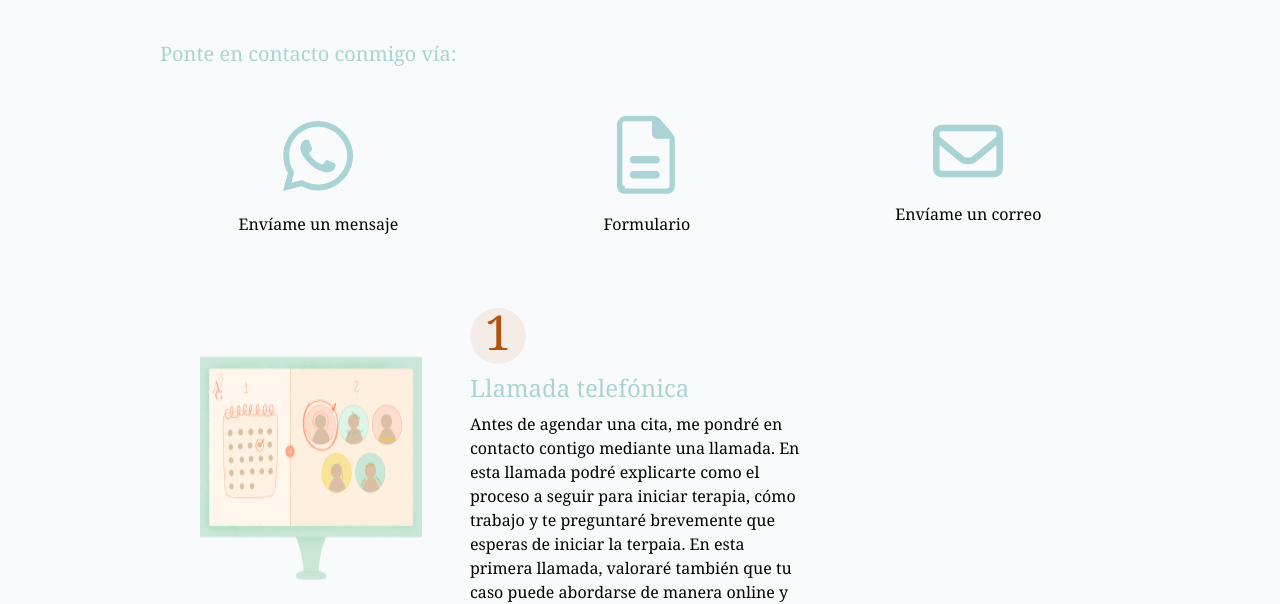
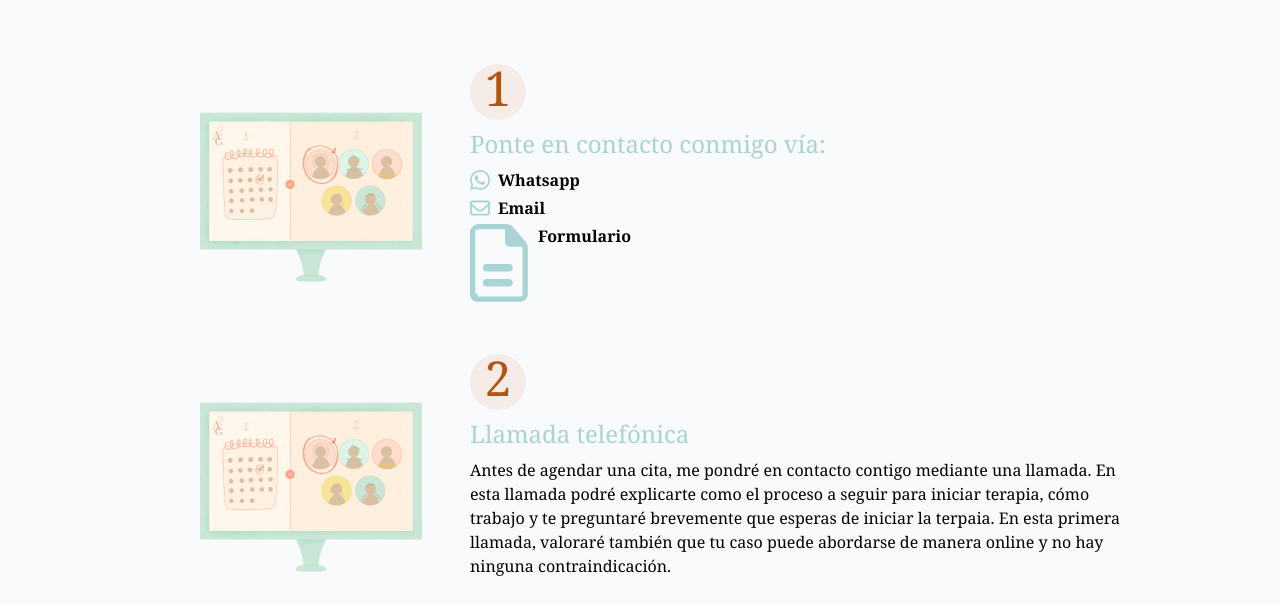
Before and after one commit to JuanLu90/psychologist_Cristina_Nunez, an Astro site in the folder client/: page /como-empezar in a window 1280 px wide. Shown: the part 205-809 px from the top of the page. Built offline with nearby package versions, Linux system fonts and the light colour scheme; Astro itself is replaced by a stand-in of ours.

Commit message:
como empezar page info added

```diff
--- a/client/src/icons/form.astro
+++ b/client/src/icons/form.astro
@@ -1,4 +1,12 @@
-<svg xmlns="http://www.w3.org/2000/svg" viewBox="0 0 384 512" width="60"
+---
+const { width } = Astro.props;
+---
+
+<svg
+  width={width}
+  xmlns="http://www.w3.org/2000/svg"
+  viewBox="0 0 384 512"
+  width="60"
   ><!--!Font Awesome Free 6.5.2 by @fontawesome - https://fontawesome.com License - https://fontawesome.com/license/free Copyright 2024 Fonticons, Inc.-->
   <path
     class="fill-current text-blueMedium hover:text-brownMedium"
--- a/client/src/icons/mail2.astro
+++ b/client/src/icons/mail2.astro
@@ -5,7 +5,7 @@ const { width } = Astro.props;
 <svg width={width} xmlns="http://www.w3.org/2000/svg" viewBox="0 0 512 512"
   ><!--!Font Awesome Free 6.5.2 by @fontawesome - https://fontawesome.com License - https://fontawesome.com/license/free Copyright 2024 Fonticons, Inc.-->
   <path
-    class="fill-current text-blueMedium hover:text-pink-500"
+    class="fill-current text-blueMedium"
     d="M64 112c-8.8 0-16 7.2-16 16v22.1L220.5 291.7c20.7 17 50.4 17 71.1 0L464 150.1V128c0-8.8-7.2-16-16-16H64zM48 212.2V384c0 8.8 7.2 16 16 16H448c8.8 0 16-7.2 16-16V212.2L322 328.8c-38.4 31.5-93.7 31.5-132 0L48 212.2zM0 128C0 92.7 28.7 64 64 64H448c35.3 0 64 28.7 64 64V384c0 35.3-28.7 64-64 64H64c-35.3 0-64-28.7-64-64V128z"
   ></path></svg
 >
--- a/client/src/icons/whatsapp2.astro
+++ b/client/src/icons/whatsapp2.astro
@@ -5,7 +5,7 @@ const { width } = Astro.props;
 <svg width={width} xmlns="http://www.w3.org/2000/svg" viewBox="0 0 448 512"
   ><!--!Font Awesome Free 6.5.2 by @fontawesome - https://fontawesome.com License - https://fontawesome.com/license/free Copyright 2024 Fonticons, Inc.-->
   <path
-    class="fill-current text-blueMedium hover:text-brownMedium"
+    class="fill-current text-blueMedium"
     d="M380.9 97.1C339 55.1 283.2 32 223.9 32c-122.4 0-222 99.6-222 222 0 39.1 10.2 77.3 29.6 111L0 480l117.7-30.9c32.4 17.7 68.9 27 106.1 27h.1c122.3 0 224.1-99.6 224.1-222 0-59.3-25.2-115-67.1-157zm-157 341.6c-33.2 0-65.7-8.9-94-25.7l-6.7-4-69.8 18.3L72 359.2l-4.4-7c-18.5-29.4-28.2-63.3-28.2-98.2 0-101.7 82.8-184.5 184.6-184.5 49.3 0 95.6 19.2 130.4 54.1 34.8 34.9 56.2 81.2 56.1 130.5 0 101.8-84.9 184.6-186.6 184.6zm101.2-138.2c-5.5-2.8-32.8-16.2-37.9-18-5.1-1.9-8.8-2.8-12.5 2.8-3.7 5.6-14.3 18-17.6 21.8-3.2 3.7-6.5 4.2-12 1.4-32.6-16.3-54-29.1-75.5-66-5.7-9.8 5.7-9.1 16.3-30.3 1.8-3.7 .9-6.9-.5-9.7-1.4-2.8-12.5-30.1-17.1-41.2-4.5-10.8-9.1-9.3-12.5-9.5-3.2-.2-6.9-.2-10.6-.2-3.7 0-9.7 1.4-14.8 6.9-5.1 5.6-19.4 19-19.4 46.3 0 27.3 19.9 53.7 22.6 57.4 2.8 3.7 39.1 59.7 94.8 83.8 35.2 15.2 49 16.5 66.6 13.9 10.7-1.6 32.8-13.4 37.4-26.4 4.6-13 4.6-24.1 3.2-26.4-1.3-2.5-5-3.9-10.5-6.6z"
   ></path></svg
 >
--- a/client/src/pages/como-empezar.astro
+++ b/client/src/pages/como-empezar.astro
@@ -6,42 +6,11 @@ import Layout from "../layouts/Layout.astro";
 ---
 
 <Layout title="¿Como puedo empezar?">
-  <h2 class="text-6xl text-center p-12 font-dancing text-blueMedium">
+  <h2 class="text-6xl text-center md:p-12 pt-12 font-dancing text-blueMedium">
     ¿Cómo puedo empezar?
   </h2>
-
-  <div class="md:w-3/4 w-full m-auto">
-    <span class="text-blueMedium text-xl">Ponte en contacto conmigo vía: </span>
-  </div>
-  <div
-    class="flex justify-center flex-col md:flex-row md:justify-around md:w-3/4 w-full my-12 mx-auto md:p-0 text-center [&>div]:flex [&>div]:flex-col [&>div>a]:mx-auto [&>div>a]:mb-4 gap-12 p-6"
-  >
-    <div>
-      <a
-        href="https://wa.me/680260412"
-        class="font-bold flex"
-        target="_blank"
-        rel="noopener noreferrer"
-      >
-        <Whatsapp2 width="70" />
-      </a>
-      <span>Envíame un mensaje</span>
-    </div>
-    <div>
-      <a href="/contacto" class="font-bold flex">
-        <Form />
-      </a>
-      <span>Formulario</span>
-    </div>
-    <div>
-      <a href="mailto:nparracristina@gmail.com" class="font-bold flex">
-        <Mail2 width="70" />
-      </a>
-      <span>Envíame un correo</span>
-    </div>
-  </div>
   <div class="md:w-4/5 w-full m-auto p-6">
-    <div class="flex mb-6 flex-col md:flex-row md:mr-80 ml-0">
+    <div class="flex mb-6 flex-col md:flex-row">
       <div class="flex justify-center p-12 flex-shrink-0 text-center">
         <img src="/img/como-empezar-1.png" alt="" width="222" height="170" />
       </div>
@@ -52,6 +21,51 @@ import Layout from "../layouts/Layout.astro";
           class="w-14 h-14 bg-brownLight text-brownMedium rounded-full flex justify-center text-5xl"
         >
           1
+        </span>
+        <h2 class="text-blueMedium text-2xl my-2">
+          Ponte en contacto conmigo vía:
+        </h2>
+        <ul class="max-w-md space-y-1 list-disc list-inside">
+          <li class="flex">
+            <Whatsapp2 width="20" />
+            <a
+              href="https://wa.me/680260412"
+              class="ml-2 font-bold hover:text-blueMedium"
+              target="_blank"
+              rel="noopener noreferrer"
+            >
+              Whatsapp
+            </a>
+          </li>
+          <li class="flex">
+            <Mail2 width="20" />
+            <a
+              href="mailto:nparracristina@gmail.com"
+              class="ml-2 font-bold hover:text-blueMedium"
+            >
+              Email
+            </a>
+          </li>
+          <li class="flex">
+            <Form width="20" />
+            <a href="/contacto" class="ml-2 font-bold hover:text-blueMedium">
+              Formulario
+            </a>
+          </li>
+        </ul>
+      </div>
+    </div>
+    <div class="flex mb-6 flex-col md:flex-row">
+      <div class="flex justify-center p-12 flex-shrink-0 text-center">
+        <img src="/img/como-empezar-1.png" alt="" width="222" height="170" />
+      </div>
+      <div
+        class="flex flex-col items-center text-center md:items-start md:text-left"
+      >
+        <span
+          class="w-14 h-14 bg-brownLight text-brownMedium rounded-full flex justify-center text-5xl"
+        >
+          2
         </span>
         <h2 class="text-blueMedium text-2xl my-2">Llamada telefónica</h2>
         <p>
@@ -64,7 +78,7 @@ import Layout from "../layouts/Layout.astro";
         </p>
       </div>
     </div>
-    <div class="flex mb-6 flex-col md:flex-row md:ml-48 md:mr-44 ml-0">
+    <div class="flex mb-6 flex-col md:flex-row">
       <div class="flex justify-center p-12 flex-shrink-0">
         <img src="/img/como-empezar-1.png" alt="" width="222" height="170" />
       </div>
@@ -74,7 +88,7 @@ import Layout from "../layouts/Layout.astro";
         <span
           class="w-14 h-14 bg-brownLight text-brownMedium rounded-full flex justify-center text-5xl"
         >
-          2
+          3
         </span>
         <h2 class="text-blueMedium text-2xl my-2">
           Envío de documentos e información pre-consulta.
@@ -87,7 +101,7 @@ import Layout from "../layouts/Layout.astro";
         </p>
       </div>
     </div>
-    <div class="flex mb-6 flex-col md:flex-row md:ml-96 ml-0">
+    <div class="flex mb-6 flex-col md:flex-row">
       <div class="flex justify-center p-12 flex-shrink-0">
         <img src="/img/como-empezar-1.png" alt="" width="222" height="170" />
       </div>
@@ -97,7 +111,7 @@ import Layout from "../layouts/Layout.astro";
         <span
           class="w-14 h-14 bg-brownLight text-brownMedium rounded-full flex justify-center text-5xl"
         >
-          3
+          4
         </span>
         <h2 class="text-blueMedium text-2xl my-2">
           Recepción de los documentos.
@@ -109,7 +123,7 @@ import Layout from "../layouts/Layout.astro";
         </p>
       </div>
     </div>
-    <div>
+    <div class="mt-28">
       Es normal que en la primera sesión aparezcan muchas dudas e inquietud,
       ponerle palabras a lo que nos pasa a veces es muy difícil.
     </div>
--- a/client/src/pages/contacto.astro
+++ b/client/src/pages/contacto.astro
@@ -16,25 +16,34 @@ import Whatsapp from "../icons/whatsapp2.astro";
       <div>
         <a
           href="https://wa.me/680260412"
-          class="font-bold flex"
+          class="font-bold flex flex-col items-center hover:text-blueMedium"
           target="_blank"
           rel="noopener noreferrer"
         >
           <Whatsapp width="70" />
+
+          <span>Envíame un mensaje</span>
         </a>
-        <span>Envíame un mensaje</span>
       </div>
       <div>
-        <a href="tel:+34680260412" class="font-bold flex">
+        <a
+          href="tel:+34680260412"
+          class="font-bold flex flex-col items-center hover:text-blueMedium"
+        >
           <Phone width="70" />
+
+          <span>Llámame</span>
         </a>
-        <span>Llámame</span>
       </div>
       <div>
-        <a href="mailto:nparracristina@gmail.com" class="font-bold flex">
+        <a
+          href="mailto:nparracristina@gmail.com"
+          class="font-bold flex flex-col items-center hover:text-blueMedium"
+        >
           <Mail width="70" />
+
+          <span>Envíame un correo</span>
         </a>
-        <span>Envíame un correo</span>
       </div>
     </div>
     <div class="px-6 bg-brownLight">
```
